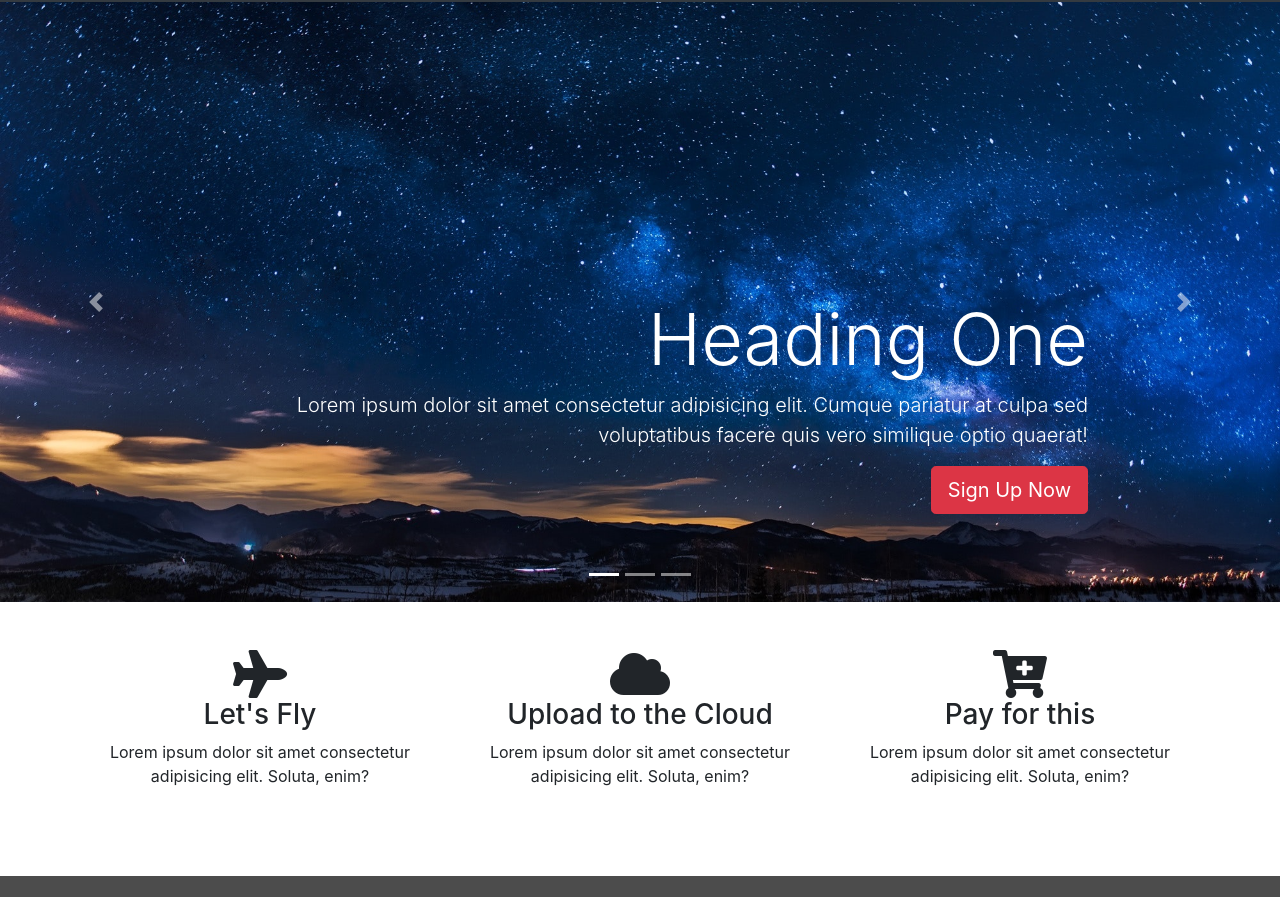
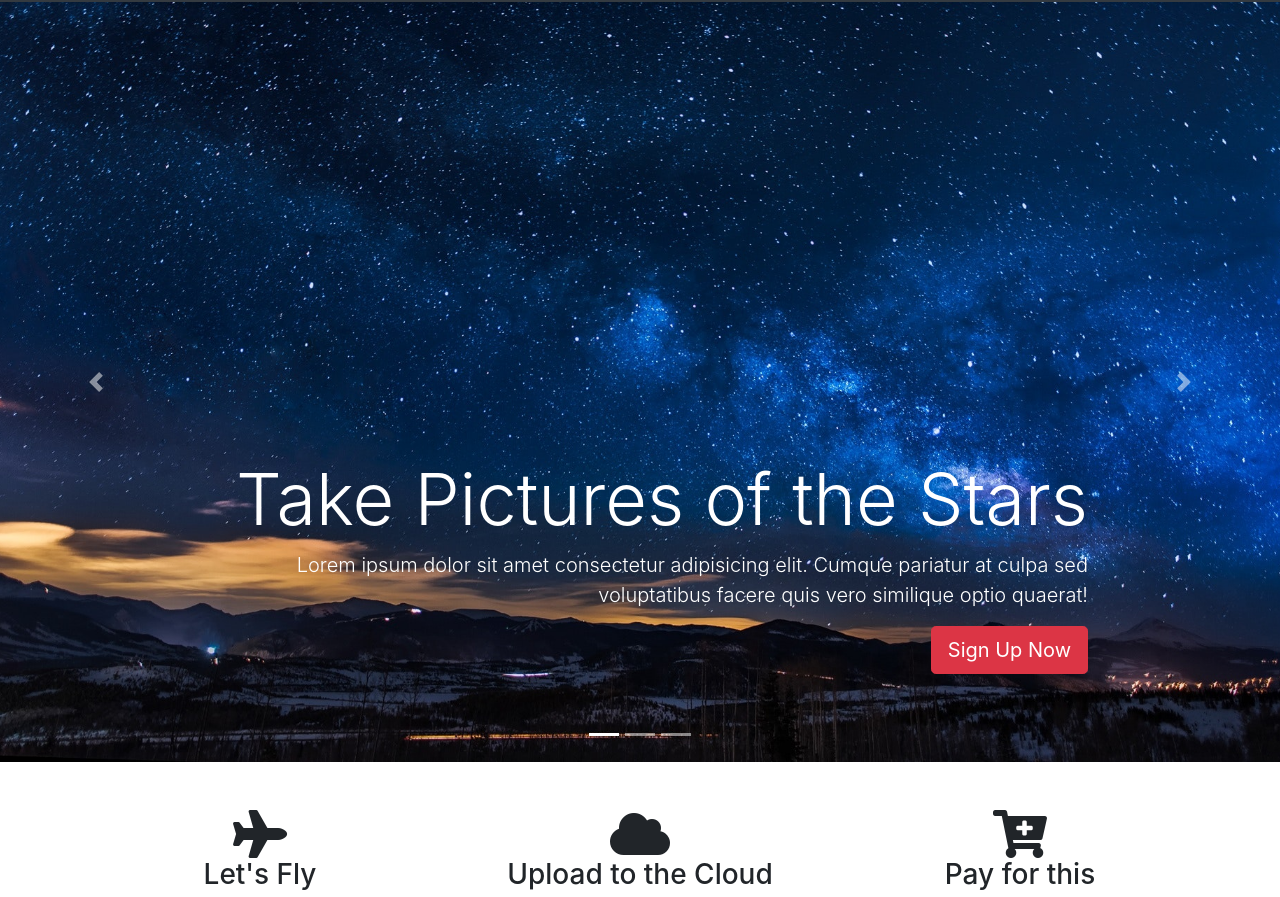
Before and after one commit to cluu79/space-photography, a plain HTML site: page index.html in a window 1280 px wide. Shown: the part 54-951 px from the top of the page. Drawn offline with nearby package versions, Linux system fonts and the light colour scheme; some packages are replaced by stand-ins of ours; a script that the page names is missing.

Commit message:
fixed header

```diff
--- a/css/styles.scss
+++ b/css/styles.scss
@@ -25,7 +25,7 @@ body{
 .carousel{
 
   &-item{
-    height: 75vh;
+    height: 95vh;
   }
   &-image-1{
     background:url('../images/2000x1086.jpg');
@@ -35,7 +35,8 @@ body{
   &-image-2{
     background:url('../images/3264x4697.jpg');
     background-size: cover;
-    background-position: top center;
+    //background-position:center;
+
   }
   &-image-3{
     background:url('../images/3648x5472.jpg');
--- a/index.html
+++ b/index.html
@@ -67,7 +67,7 @@
         <div class="carousel-item carousel-image-1 active">
           <div class="container">
             <div class="carousel-caption d-none d-sm-block text-right mb-5">
-              <h1 class="display-3">Heading One</h1>
+              <h1 class="display-3">Take Pictures of the Stars</h1>
               <p class="lead">Lorem ipsum dolor sit amet consectetur adipisicing elit. Cumque pariatur at culpa sed voluptatibus facere quis vero similique optio quaerat!</p>
               <a href="#" class="btn btn-danger btn-lg">Sign Up Now</a>
             </div>
@@ -77,7 +77,7 @@
         <div class="carousel-item carousel-image-2">
           <div class="container">
             <div class="carousel-caption d-none d-sm-block  mb-5">
-              <h1 class="display-3">Heading two</h1>
+              <h1 class="display-3">Take Pictures of the Moon</h1>
               <p class="lead">Lorem ipsum dolor sit amet consectetur adipisicing elit. Cumque pariatur at culpa sed voluptatibus
                 facere quis vero similique optio quaerat!</p>
               <a href="#" class="btn btn-primary btn-lg">Learn More</a>
@@ -89,7 +89,7 @@
         <div class="carousel-item carousel-image-3">
           <div class="container">
             <div class="carousel-caption d-none d-sm-block text-right mb-5">
-              <h1 class="display-3">Heading Three</h1>
+              <h1 class="display-3">Take Pictures of the Galaxies</h1>
               <p class="lead">Lorem ipsum dolor sit amet consectetur adipisicing elit. Cumque pariatur at culpa sed voluptatibus
                 facere quis vero similique optio quaerat!</p>
               <a href="#" class="btn btn-success btn-lg">Book US</a>
@@ -116,21 +116,21 @@
 
           </i>
           <h3>Let's Fly</h3>
-          <p>Lorem ipsum dolor sit amet consectetur adipisicing elit. Soluta, enim?</p>
+          <p>Fly to the places that you want to take pictures</p>
         </div>
         <div class="col-md-4 mb-4 text-center">
           <i class="fas fa-cloud fa-3x mb2">
 
           </i>
           <h3>Upload to the Cloud</h3>
-          <p>Lorem ipsum dolor sit amet consectetur adipisicing elit. Soluta, enim?</p>
+          <p>Share it with your friends and upload your photos</p>
         </div>
         <div class="col-md-4 mb-4 text-center">
           <i class="fas fa-cart-plus fa-3x mb2">
 
           </i>
           <h3>Pay for this</h3>
-          <p>Lorem ipsum dolor sit amet consectetur adipisicing elit. Soluta, enim?</p>
+          <p>this is cheap</p>
         </div>
       </div>
     </div>
```
Also changed, not shown: css/styles.css, 1 other file.
